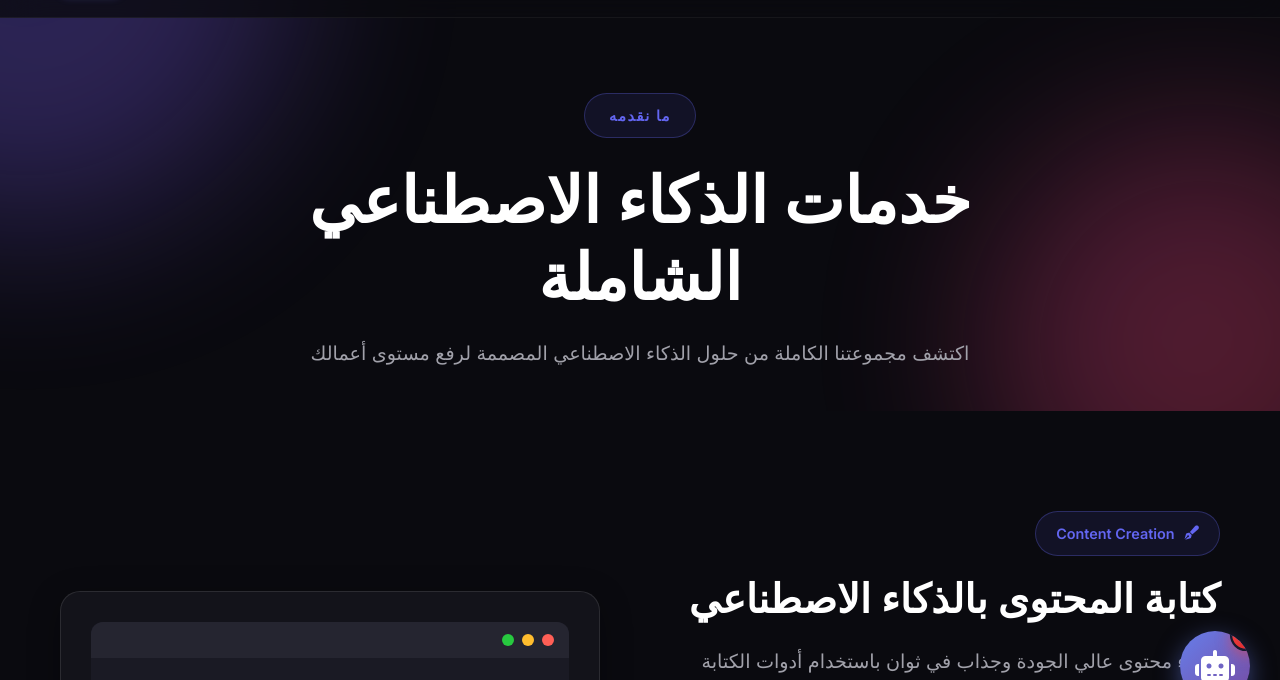
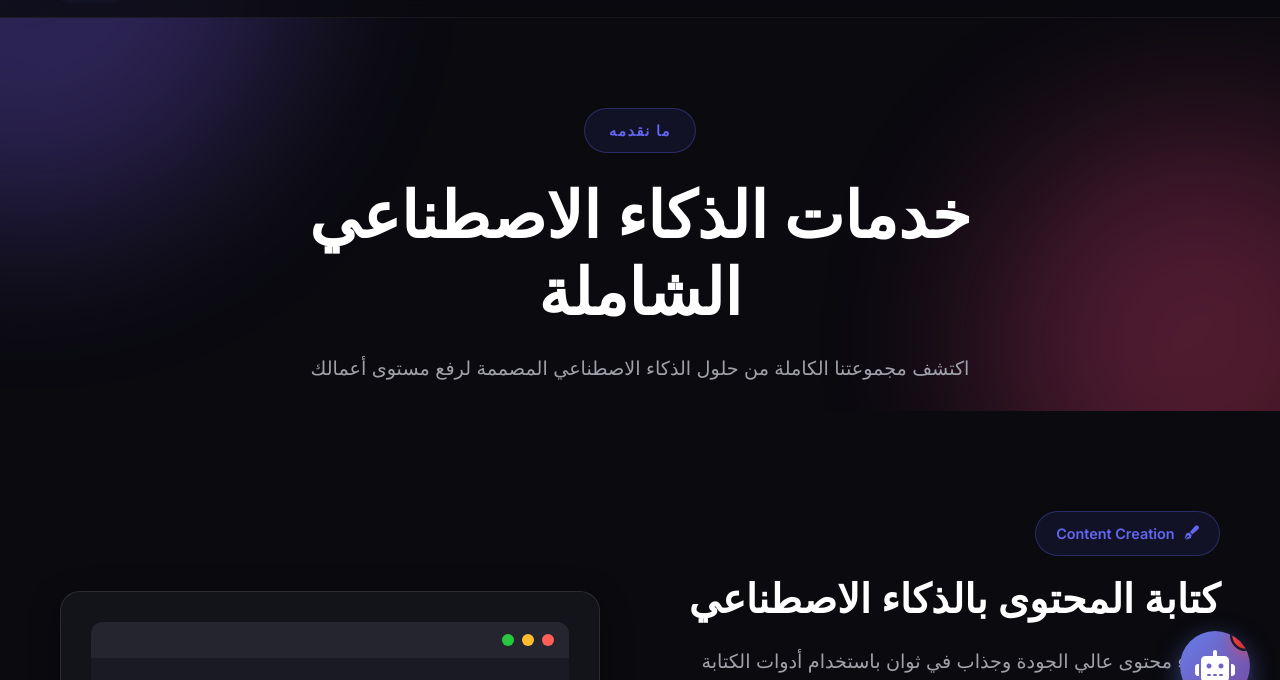
Before and after one commit to MohannadDarandari/aizoniq-website, a website: page pages/services/services.html in a window 1280 px wide. Shown: the part 69-749 px from the top of the page. Drawn offline with nearby package versions, Linux system fonts and the light colour scheme.

Commit message:
Increased page header padding to fix overlap with navbar

```diff
--- a/shared/css/services.css
+++ b/shared/css/services.css
@@ -9,7 +9,7 @@
     align-items: center;
     justify-content: center;
     position: relative;
-    padding-top: 120px;
+    padding-top: 150px;
     text-align: center;
 }
 
```
